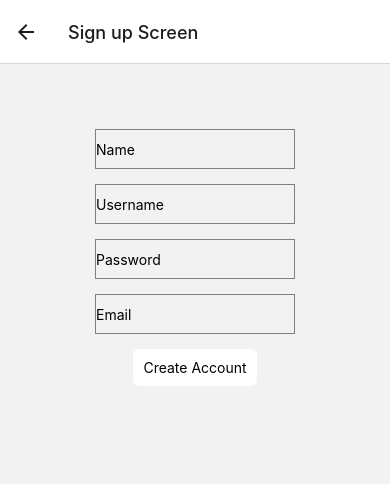
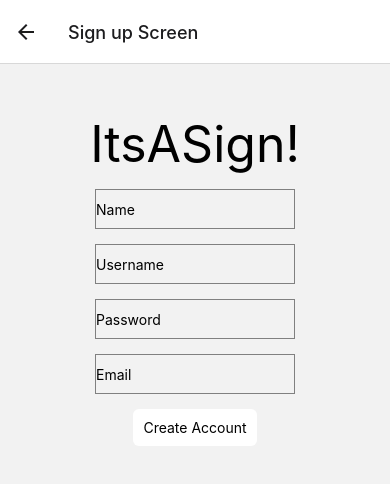
Before and after one commit to magarpratik/ItsASign, a React Native app: screen /SignUp in a window 390 px wide. Shown: the top 484 px of the page. Built offline with nearby package versions, Linux system fonts and the light colour scheme.

Commit message:
add title to sing up and limit text width

```diff
--- a/components/SignUp.jsx
+++ b/components/SignUp.jsx
@@ -81,6 +81,7 @@ const SignUp = ({ navigation }) => {
     }, [name, usernameSignUp, password, email]);
     return (
         <View style={styles.container}>
+            <Text style={styles.title}>ItsASign!</Text>
             <TextInput
                 placeholder="Name"
                 style={styles.textInput}
@@ -151,6 +152,7 @@ const styles = StyleSheet.create({
     },
     text: {
         color: "red",
+        width: 200,
     },
     createButton: {
         marginTop: 15,
@@ -158,6 +160,9 @@ const styles = StyleSheet.create({
         padding: 10,
         borderRadius: 6,
     },
+    title: {
+        fontSize: 50,
+    },
 });
 
 export default SignUp;
```
